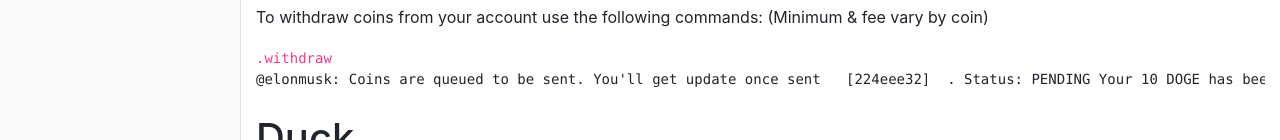
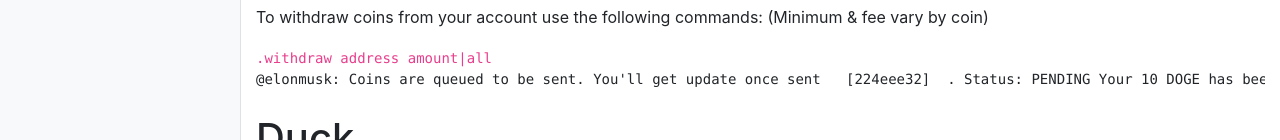
Before and after one commit to mohamedude/walletbot-docs, a website: page index.html in a window 1280 px wide. Shown: the part 1098-1238 px from the top of the page. Drawn offline with Linux system fonts and the light colour scheme.

Commit message:
withdraw

```diff
--- a/index.html
+++ b/index.html
@@ -140,7 +140,7 @@
         <p>
           To withdraw coins from your account use the following commands: (Minimum & fee vary by coin)
         </p>
-        <code>.withdraw <address> <amount|all></code>
+        <code>.withdraw address amount|all</code>
         <pre>@elonmusk: Coins are queued to be sent. You'll get update once sent   [224eee32]  . Status: PENDING Your 10 DOGE has been sent to abcd1234. id: def567 [224eee32]</pre>
         <h1 class="mt-4" id="duck">Duck</h1>
         <p>
```
